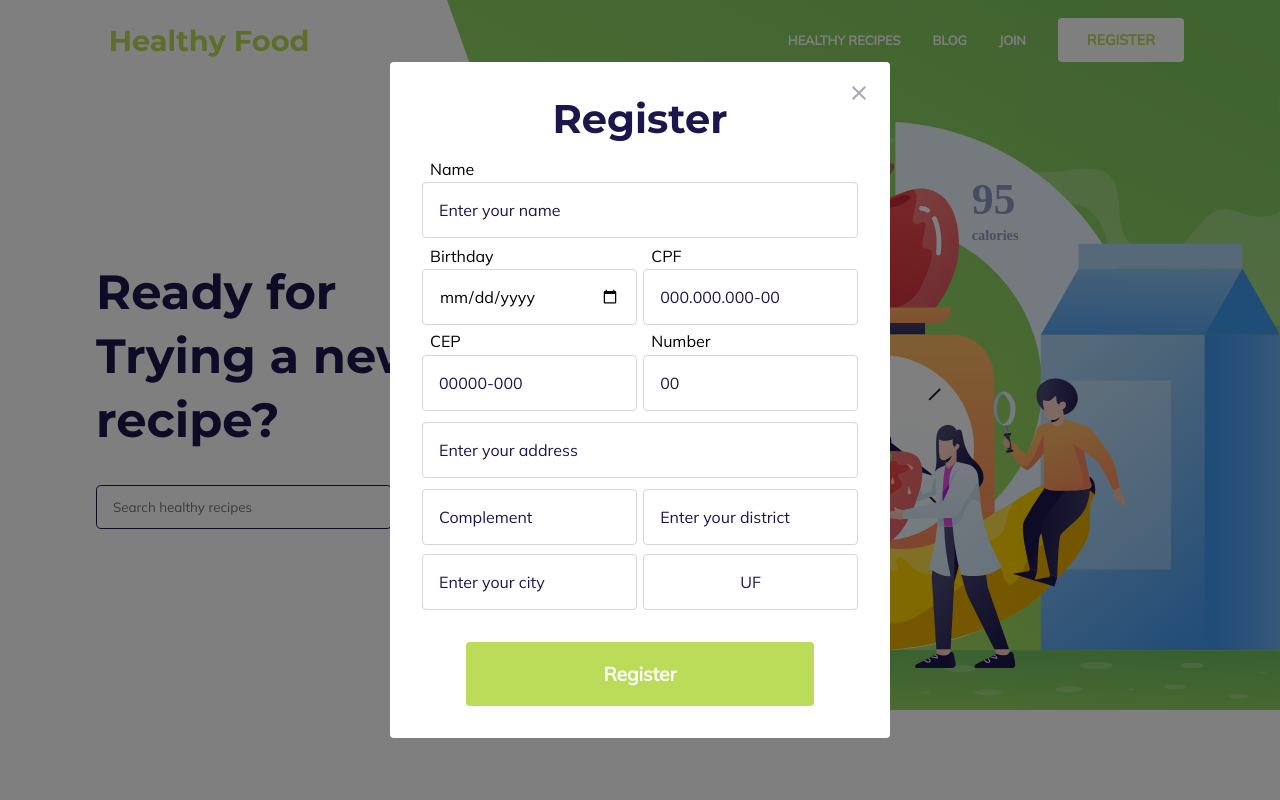
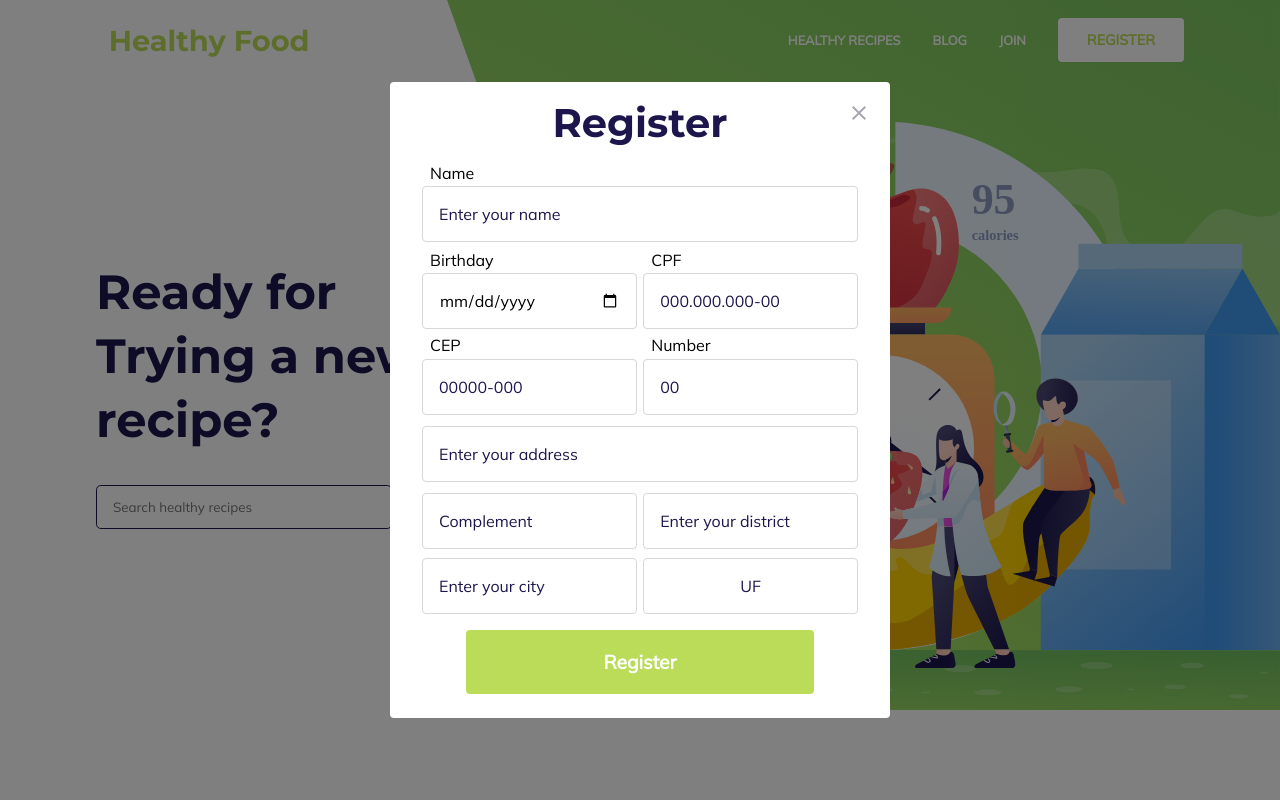
Before and after one commit to aleffreitas/Healthy-Food, a React (Create React App) app: page / in a window 1280 px wide. Both pictures are taken after a click on the button "REGISTER". Shown: the top 800 px of the page. Built offline with nearby package versions, Linux system fonts and the light colour scheme.

Commit message:
feito ajustes no código e api

```diff
--- a/src/components/Header/index.js
+++ b/src/components/Header/index.js
@@ -2,7 +2,7 @@ import { useEffect, useState } from 'react';
 import { Burger } from "./Nav/Burger/Burger";
 import { Container, Nav } from "./styles";
 
-export function Header({stick, openNewModal}) {
+export function Header({openNewModal}) {
 
     const [scroll, setScroll] = useState(false);
 
@@ -13,7 +13,7 @@ export function Header({stick, openNewModal}) {
       }, []);
 
     return (
-        <Container sticky={scroll ? { stick } : ""} >
+        <Container sticky={scroll} >
             <Nav>
                 <div className="logo">
                     <h1>Healthy Food</h1>
--- a/src/components/NewRegisterModal/index.js
+++ b/src/components/NewRegisterModal/index.js
@@ -33,7 +33,7 @@ export function NewRegisterModal({ isOpen, onRequestClose }) {
 
     async function getAddress(cep) {
         try {
-            const response = await api.get(`https://viacep.com.br/ws/${cep}/json/`);
+            const response = await api.get(`${cep}/json/`);
             setAddress(response.data.logradouro);
             setComplement(response.data.complemento);
             setDistrict(response.data.bairro);
@@ -112,7 +112,7 @@ export function NewRegisterModal({ isOpen, onRequestClose }) {
                 <h2>Register</h2>
                 <div className="primaryData">
                     <div>
-                        <label> Name</label>
+                        <label>Name</label>
                             <input
                                 id='name'
                                 type='text'
@@ -153,7 +153,7 @@ export function NewRegisterModal({ isOpen, onRequestClose }) {
                                 placeholder='00000-000'
                                 title='Must contain numbers only.'
                                 required={true}
-                                onBlur={(e) => getAddress(cep)}
+                                onBlur={() => getAddress(cep)}
                                 value={cep}
                                 onChange={handleChangeCep}
 
@@ -177,7 +177,7 @@ export function NewRegisterModal({ isOpen, onRequestClose }) {
                     placeholder='Enter your address'
                     value={address}
                     required={true}
-                    onChange={(e) => setAddress(e.target.value)}
+                    onChange={(event) => setAddress(event.target.value)}
                 />
                 <div className="otherDatas">
                     <input
@@ -185,7 +185,7 @@ export function NewRegisterModal({ isOpen, onRequestClose }) {
                         type='text'
                         placeholder='Complement'
                         value={complement}
-                        onChange={(e) => setComplement(e.target.value)}
+                        onChange={(event) => setComplement(event.target.value)}
                     />
                     <input
                         id='district'
@@ -193,7 +193,7 @@ export function NewRegisterModal({ isOpen, onRequestClose }) {
                         placeholder='Enter your district'
                         required={true}
                         value={district}
-                        onChange={(e) => setDistrict(e.target.value)}
+                        onChange={(event) => setDistrict(event.target.value)}
                     />
                     <input
                         id='city'
@@ -201,7 +201,7 @@ export function NewRegisterModal({ isOpen, onRequestClose }) {
                         placeholder='Enter your city'
                         required={true}
                         value={city}
-                        onChange={(e) => setCity(e.target.value)}
+                        onChange={(event) => setCity(event.target.value)}
                     />
                     <input
                         id='UF'
@@ -211,7 +211,7 @@ export function NewRegisterModal({ isOpen, onRequestClose }) {
                         title='Must contain at least two letters.'
                         required={true}
                         value={uf}
-                        onChange={(e) => setUF(e.target.value)}
+                        onChange={(event) => setUF(event.target.value)}
                     />
                 </div>
 
--- a/src/components/NewRegisterModal/styles.js
+++ b/src/components/NewRegisterModal/styles.js
@@ -6,13 +6,6 @@ export const Container = styled.form`
     h2{
         font-size: 2.5rem;
         margin-bottom: 1rem;
-    }
-
-    .formField__error {
-        color: #d93025;
-        font-size: 0.9rem;
-        position: absolute;
-        margin: 0 0 0 1rem;
     }
 
     .primaryData{
@@ -66,7 +59,7 @@ export const Container = styled.form`
         border-radius: 0.25rem;
         border: 0;
         font-size: 1.2rem;
-        margin-top: 1.5rem;
+        margin: 0.5rem 0;
         font-weight: 600;
         transition: filter 0.2s;
         &:hover {
--- a/src/services/api.js
+++ b/src/services/api.js
@@ -1,5 +1,7 @@
 import axios from 'axios';
 
-const api = axios.create();
+const api = axios.create({
+    baseURL: 'https://viacep.com.br/ws/'
+});
 
 export default api;
--- a/src/styles/global.js
+++ b/src/styles/global.js
@@ -80,7 +80,7 @@ export const GlobalStyle = createGlobalStyle`
         max-width: 500px;
 
         background-color: var(--white);
-        padding: 2rem;
+        padding: 1rem 2rem;
         position: relative;
         border-radius: 0.25rem;
 
```
